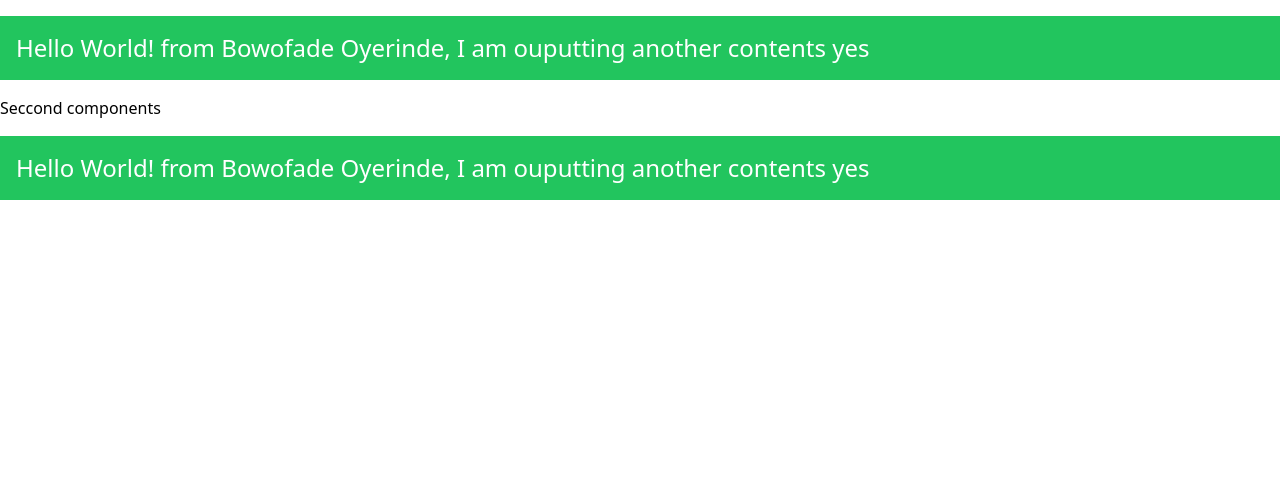
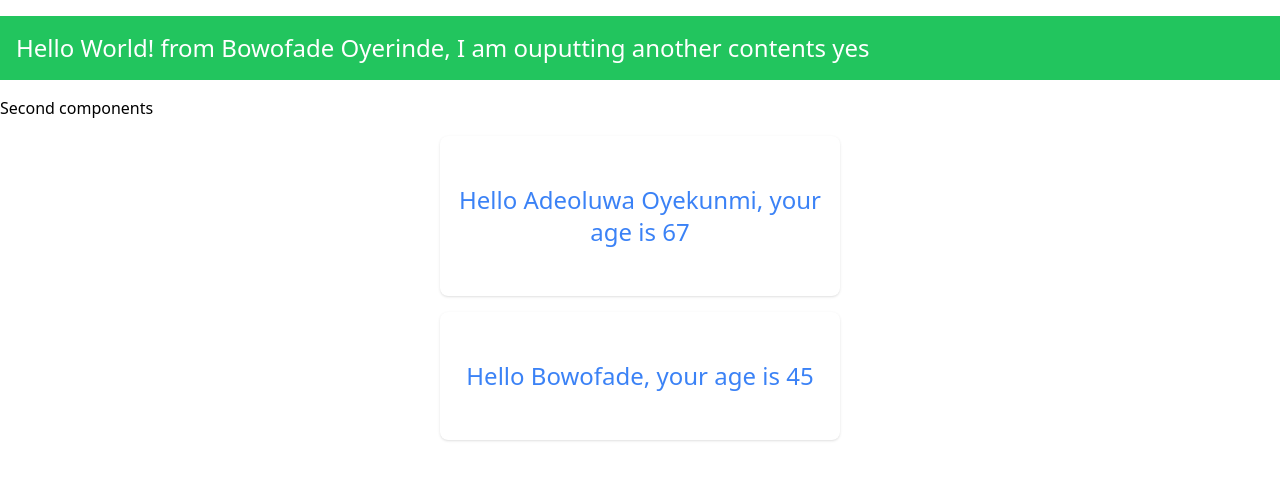
Before and after one commit to oyenet1/reactjs, a React (Vite) app: page / in a window 1280 px wide. Shown: the top 480 px of the page. Built offline with nearby package versions, Linux system fonts and the light colour scheme.

Commit message:
new work

```diff
--- a/src/App.tsx
+++ b/src/App.tsx
@@ -4,14 +4,25 @@
  * @return {TSX.Element} The main App component
  */
 
+const me = {
+  name: "Adeoluwa Oyekunmi",
+  isTall: false,
+  age: 67,
+};
+
 import Hello from "./components/Hello";
+import NewComp from "./components/NewComp";
 
 function App() {
   return (
     <>
-      <Hello />
-      <h2>Seccond components</h2>
-      <Hello />
+      <div className="space-y-4">
+        <Hello />
+        <h2>Second components</h2>
+        {/* new components here */}
+        <NewComp {...me} />
+        <NewComp name="Bowofade" isTall={true} age={45} />
+      </div>
     </>
   );
 }
--- /dev/null
+++ b/src/components/Destructuring.tsx
@@ -0,0 +1,17 @@
+type User = {
+  name: string;
+  isTall?: boolean;
+  age: number;
+};
+
+export default function NewComp(props: User) {
+  const { name, age } = props;
+  return (
+    <div className="bg-white py-4 text-center w-[400px] mx-auto rounded-lg shadow">
+      <h1 className="text-2xl font-medium my-4 p-4  text-blue-500">
+        Where are you coming from {name}, your age is now {age}, you suppose to
+        be wise by now
+      </h1>
+    </div>
+  );
+}
--- /dev/null
+++ b/src/components/NewComp.tsx
@@ -0,0 +1,15 @@
+type User = {
+  name: string;
+  isTall: boolean;
+  age: number;
+};
+
+export default function NewComp(props: User) {
+  return (
+    <div className="bg-white py-4 text-center w-[400px] mx-auto rounded-lg shadow">
+      <h1 className="text-2xl font-medium my-4 p-4  text-blue-500">
+        Hello {props.name}, your age is {props.age}
+      </h1>
+    </div>
+  );
+}
```
Also changed, not shown: 1 other file (tests, documents, lock files or other folders).
